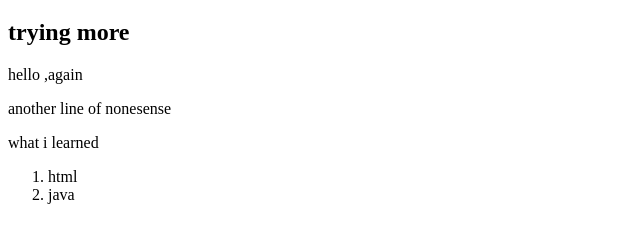
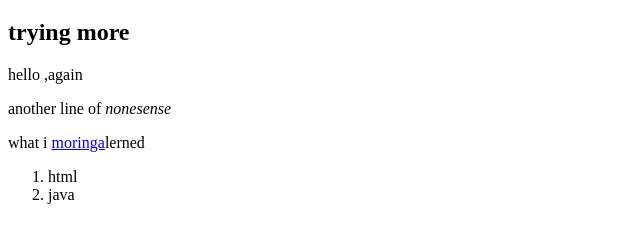
Before and after one commit to laurachebet1997/trying, a plain HTML site: page hello-world1.html in a window 1280 px wide. Shown: the part 61-304 px from the top of the page, without its empty margins (0-643 px from the left). Drawn offline with Linux system fonts and the light colour scheme.

Commit message:
add inlines

```diff
--- a/hello-world1.html
+++ b/hello-world1.html
@@ -8,9 +8,9 @@
         <h2>trying more</h2>
 
         <p>hello ,again</p>
-        <p>another line of nonesense</p>
+        <p>another line of <em>nonesense</em>
 
-        <p>what i learned
+        <p>what i <a href=hello-world1.html>moringa</a>lerned</p>
             <ol>
                 <li>html</li>
                 <li>java</li>
```
